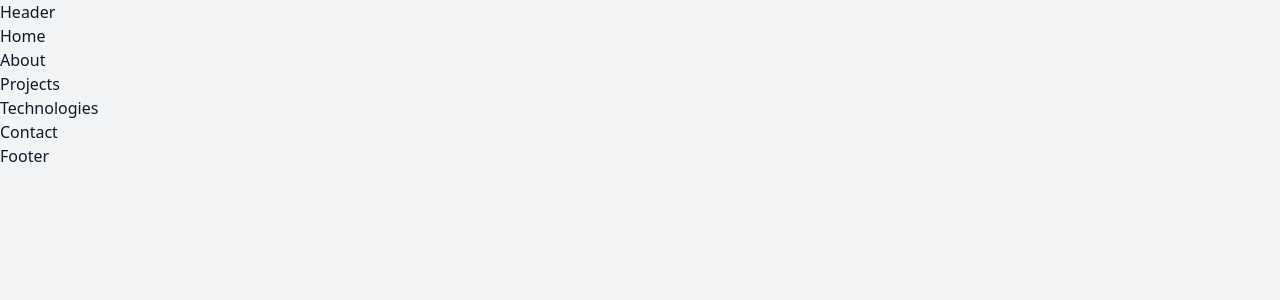
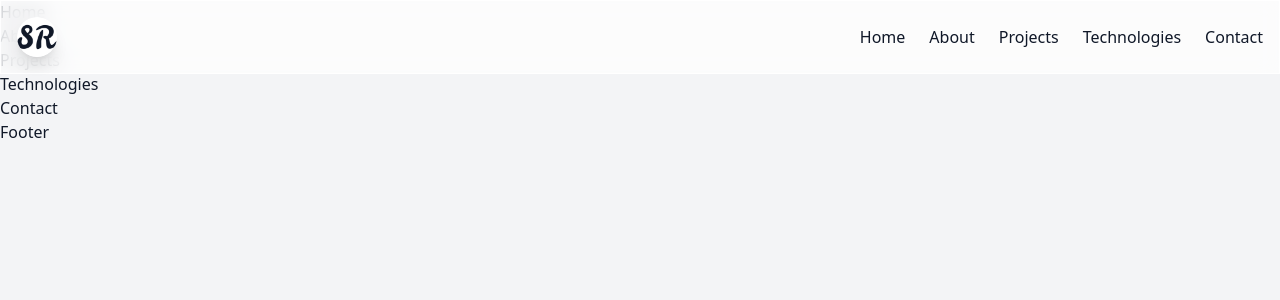
Before and after one commit to ranasauravsingh/my_portfolio, a React (Vite) app: page / in a window 1280 px wide. Shown: the top 300 px of the page. Built offline with nearby package versions, Linux system fonts and the light colour scheme.

Commit message:
[Design][Header] integrated header design

```diff
--- a/src/ui/Header.jsx
+++ b/src/ui/Header.jsx
@@ -1,9 +1,97 @@
-import React from 'react'
+import { useState } from "react";
+import { Bars3Icon, XMarkIcon } from "@heroicons/react/24/solid";
+
+import { MotionDiv } from "../config/motion";
+import srLogo from "../assets/srLogo512.png";
 
 const Header = () => {
-  return (
-    <div>Header</div>
-  )
-}
+	const [isOpen, setIsOpen] = useState(false);
+	const navItems = [
+		{ name: "Home", href: "#home" },
+		{ name: "About", href: "#about" },
+		{ name: "Projects", href: "#projects" },
+		{ name: "Technologies", href: "#technologies" },
+		{ name: "Contact", href: "#contact" },
+	];
 
-export default Header
+	const handleScroll = (e, href) => {
+		e.preventDefault();
+		const targetId = href.replace("#", "");
+		const element = document.getElementById(targetId);
+		if (element) {
+			const navbarHeight = 64;
+			const elementPosition =
+				element.getBoundingClientRect().top + window.scrollY;
+			window.scrollTo({
+				top: elementPosition - navbarHeight,
+				behavior: "smooth",
+			});
+			setIsOpen(false);
+		}
+	};
+
+	return (
+		<nav className="fixed top-0 w-full glass p-4 z-20">
+			<div className="container mx-auto flex justify-between items-center">
+				<div
+					className="flex items-center space-x-2 cursor-pointer"
+					onClick={(e) => handleScroll(e, "#home")}
+				>
+					<img
+						src={srLogo}
+						alt="SR Logo"
+						className="w-8 h-8 sm:w-10 sm:h-10 rounded-full shadow-lg"
+					/>
+				</div>
+				<ul className="hidden md:flex space-x-6">
+					{navItems.map((item) => (
+						<li key={item.name}>
+							<a
+								href={item.href}
+								onClick={(e) => handleScroll(e, item.href)}
+								className="text-gray-900 hover:text-coral-500 transition-all duration-300 ease-in-out transform hover:scale-105"
+							>
+								{item.name}
+							</a>
+						</li>
+					))}
+				</ul>
+				<button
+					className="md:hidden text-gray-900"
+					onClick={() => setIsOpen(!isOpen)}
+					aria-label="Toggle menu"
+				>
+					{isOpen ? (
+						<XMarkIcon className="h-6 w-6" />
+					) : (
+						<Bars3Icon className="h-6 w-6" />
+					)}
+				</button>
+			</div>
+			<MotionDiv
+				className={`md:hidden bg-gray-100 glass ${
+					isOpen ? "block" : "hidden"
+				}`}
+				initial={{ opacity: 0, y: -20 }}
+				animate={{ opacity: isOpen ? 1 : 0, y: isOpen ? 0 : -20 }}
+				transition={{ duration: 0.3 }}
+			>
+				<ul className="flex flex-col items-center py-4 space-y-4">
+					{navItems.map((item) => (
+						<li key={item.name}>
+							<a
+								href={item.href}
+								onClick={(e) => handleScroll(e, item.href)}
+								className="text-gray-900 text-lg hover:text-coral-500 transition-all duration-300"
+							>
+								{item.name}
+							</a>
+						</li>
+					))}
+				</ul>
+			</MotionDiv>
+		</nav>
+	);
+};
+
+export default Header;
```
